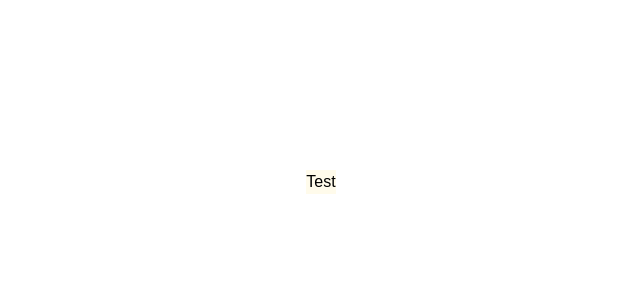
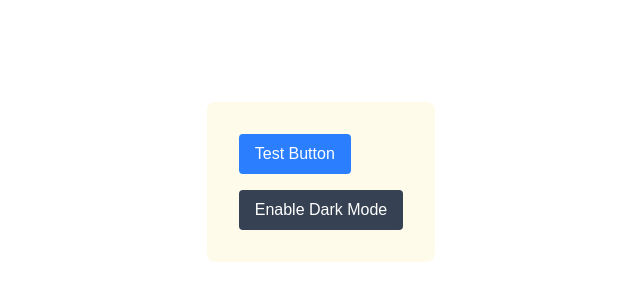
Before and after one commit to Zawaer/cursed-ui, a Next.js app: page / in a window 1280 px wide. Shown: the part 218-518 px from the top of the page, without its empty margins (319-959 px from the left). Built offline with nearby package versions, Linux system fonts and the light colour scheme.

Commit message:
Enhance Home component with mouse tracking and dark mode toggle; update package dependencies

```diff
--- a/app/page.tsx
+++ b/app/page.tsx
@@ -1,11 +1,51 @@
 "use client";
 
+import { useState, useEffect } from 'react';
+
 export default function Home() {
+  const [mouse_position, set_mouse_position] = useState({ x: 0, y: 0 });
+  const [dark_mode_enabled, set_dark_mode_enabled] = useState(false);
+
+  useEffect(() => {
+    const handle_mouse_move = (e: MouseEvent) => {
+      set_mouse_position({ x: e.clientX, y: e.clientY });
+    };
+
+    window.addEventListener('mousemove', handle_mouse_move);
+    return () => window.removeEventListener('mousemove', handle_mouse_move);
+  }, []);
+
   return (
-    <div className="flex w-screen h-screen justify-center items-center">
-      <div className="bg-amber-50">
-        <button className="cursor-pointer" onClick={() => alert(1)}>Test</button>
+    <div className="relative w-screen h-screen overflow-hidden">
+      {/* Main content */}
+      <div className="w-full h-full flex justify-center items-center">
+        <div className="bg-amber-50 p-8 rounded-lg">
+          <button
+            className="cursor-pointer bg-blue-500 hover:bg-blue-600 text-white px-4 py-2 rounded mb-4 block"
+            onClick={() => alert('Button clicked!')}
+          >
+            Test Button
+          </button>
+
+          <button
+            className="cursor-pointer bg-gray-700 hover:bg-gray-800 text-white px-4 py-2 rounded"
+            onClick={() => set_dark_mode_enabled(!dark_mode_enabled)}
+          >
+            {dark_mode_enabled ? 'Disable' : 'Enable'} Dark Mode
+          </button>
+        </div>
       </div>
+
+      {/* Dark overlay with circular reveal following the cursor */}
+      {dark_mode_enabled && (
+        <div
+          className="absolute inset-0 bg-black pointer-events-none"
+          style={{
+            maskImage: `radial-gradient(circle 100px at ${mouse_position.x}px ${mouse_position.y}px, transparent 10%, black 100%)`,
+            WebkitMaskImage: `radial-gradient(circle 100px at ${mouse_position.x}px ${mouse_position.y}px, transparent 10%, black 100%)`,
+          }}
+        />
+      )}
     </div>
   );
 }
```
Also changed, not shown: package.json (+6 -6 lines), 1 other file (tests, documents, lock files or other folders).
